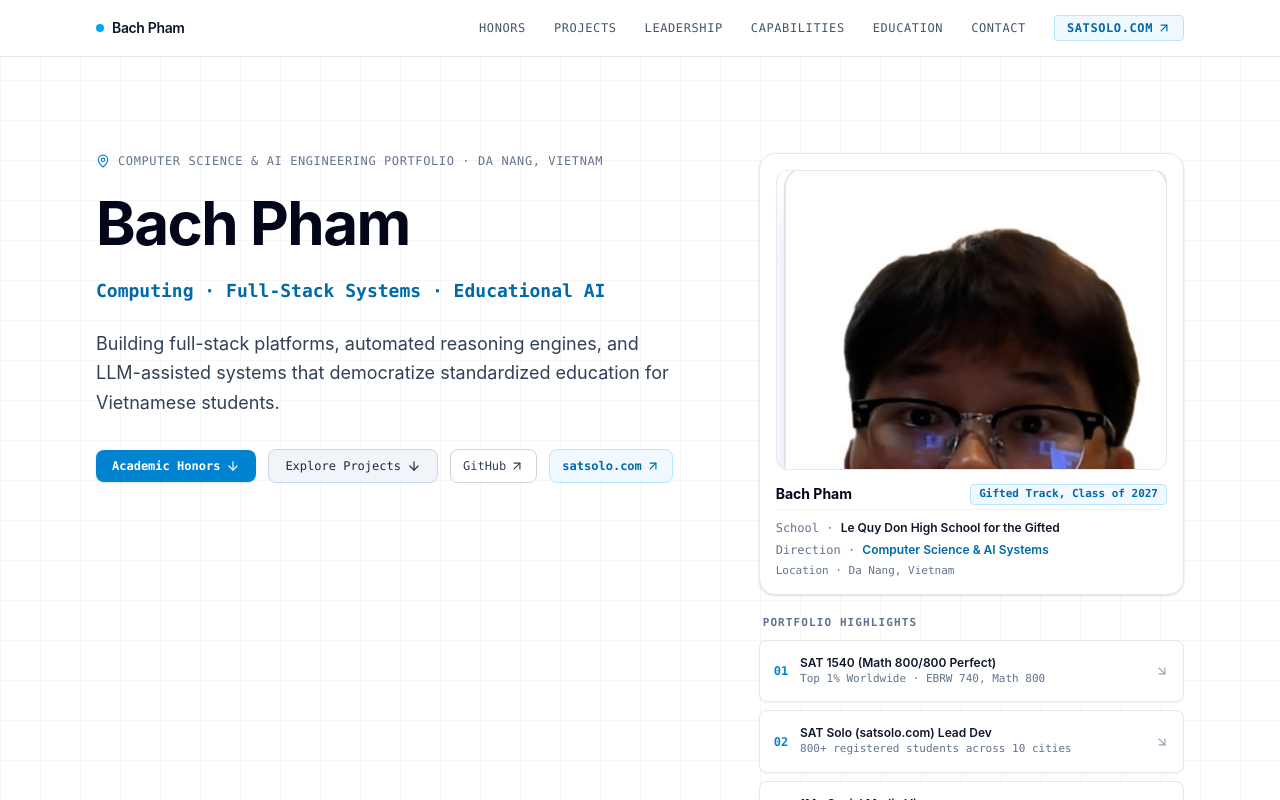
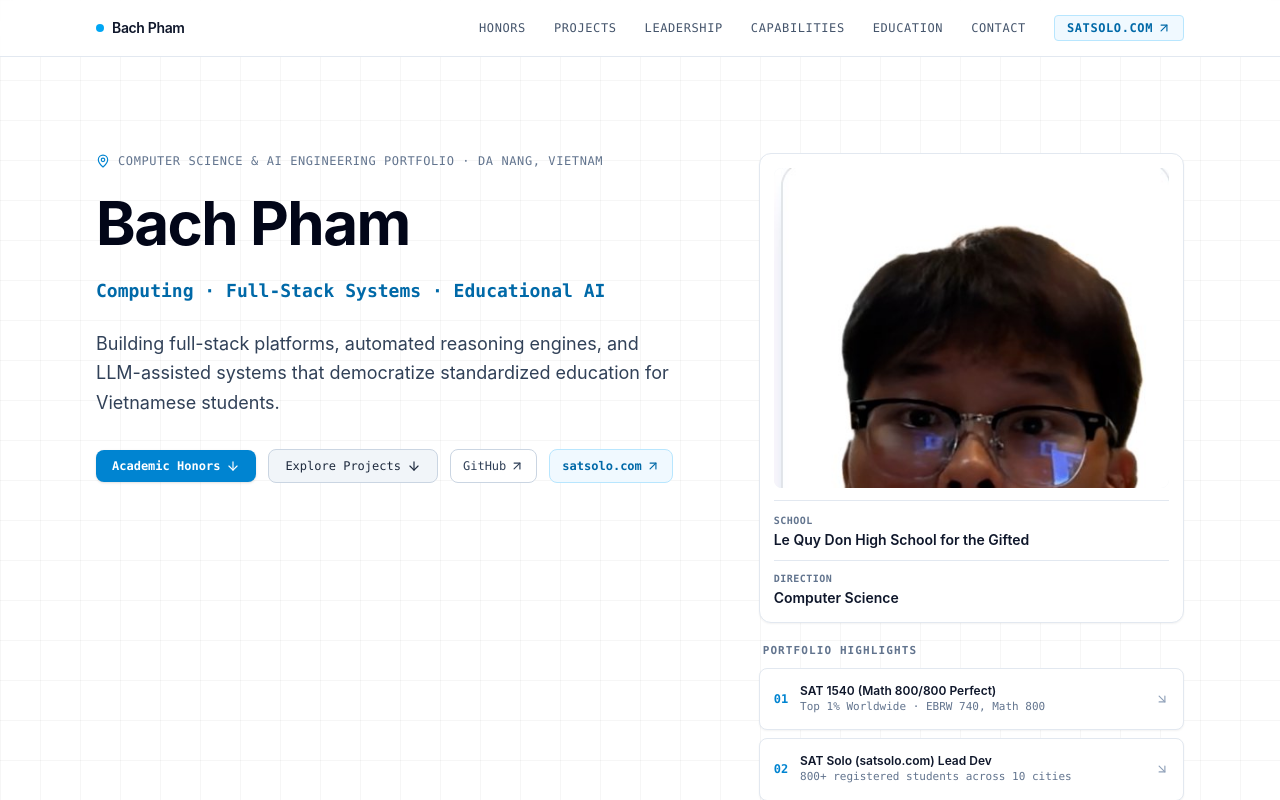
Before and after one commit to bach1310/cs-portfolio-, a Next.js app: page / in a window 1280 px wide. Shown: the top 800 px of the page. Built offline with nearby package versions, Linux system fonts and the light colour scheme.

Commit message:
feat: format student profile card exactly like friend screenshot with School and Direction

```diff
--- a/src/components/Hero.tsx
+++ b/src/components/Hero.tsx
@@ -68,14 +68,14 @@ export default function Hero() {
             </div>
           </div>
 
-          {/* Right Column: STUDENT PROFILE WITH PHOTO + HIGHLIGHTS */}
+          {/* Right Column: STUDENT PROFILE (100% IDENTICAL TO FRIEND'S SCREENSHOT) */}
           <div className="lg:col-span-5 space-y-5">
 
-            {/* Student Profile Card (Matching friend's exact structure) */}
-            <div className="rounded-2xl border border-slate-200 bg-white p-4 shadow-sm hover:shadow-md transition-shadow">
+            {/* Student Profile Card */}
+            <div className="rounded-xl border border-slate-200 bg-white p-3 sm:p-3.5 shadow-xs">
 
-              {/* Photo Container - Cleanly sized and framed */}
-              <div className="w-full h-[270px] sm:h-[300px] rounded-xl overflow-hidden bg-slate-100 border border-slate-200/80 flex items-center justify-center">
+              {/* Photo with rounded corners */}
+              <div className="w-full aspect-[4/5] max-h-[320px] rounded-lg overflow-hidden bg-slate-100 flex items-center justify-center">
                 <img
                   src="/portrait.png"
                   alt={personalInfo.fullName}
@@ -83,29 +83,26 @@ export default function Hero() {
                 />
               </div>
 
-              {/* Information immediately under the photo */}
-              <div className="pt-3.5 space-y-1.5 text-xs">
-                <div className="flex items-center justify-between pb-1 border-b border-slate-100">
-                  <span className="font-bold text-sm text-slate-950">{personalInfo.fullName}</span>
-                  <span className="text-[11px] font-mono text-sky-700 bg-sky-50 px-2 py-0.5 rounded border border-sky-200 font-semibold">
-                    {personalInfo.standing}
-                  </span>
+              {/* School Section */}
+              <div className="pt-3 mt-3 border-t border-slate-200">
+                <div className="text-[10px] font-mono uppercase tracking-wider text-slate-500 font-semibold mb-0.5">
+                  SCHOOL
                 </div>
-
-                <div className="text-slate-700 pt-1">
-                  <span className="font-mono text-slate-500 font-medium">School · </span>
-                  <span className="font-semibold text-slate-900">{personalInfo.school}</span>
-                </div>
-
-                <div className="text-slate-700">
-                  <span className="font-mono text-slate-500 font-medium">Direction · </span>
-                  <span className="font-semibold text-sky-700">Computer Science & AI Systems</span>
-                </div>
-
-                <div className="text-slate-500 font-mono text-[11px]">
-                  Location · Da Nang, Vietnam
+                <div className="text-sm font-semibold text-slate-900">
+                  Le Quy Don High School for the Gifted
                 </div>
               </div>
+
+              {/* Direction Section */}
+              <div className="pt-2.5 mt-2.5 border-t border-slate-200">
+                <div className="text-[10px] font-mono uppercase tracking-wider text-slate-500 font-semibold mb-0.5">
+                  DIRECTION
+                </div>
+                <div className="text-sm font-semibold text-slate-900">
+                  Computer Science
+                </div>
+              </div>
+
             </div>
 
             {/* Portfolio Highlights Grid */}
```
